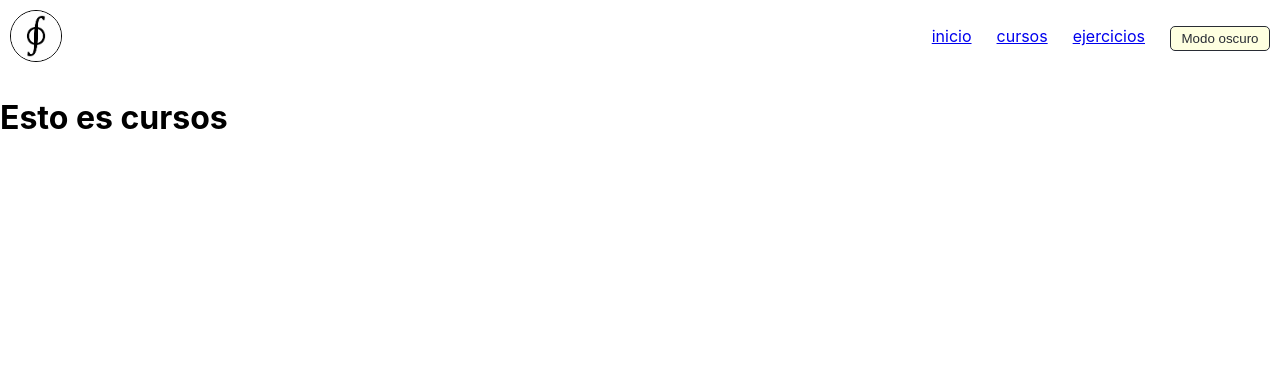
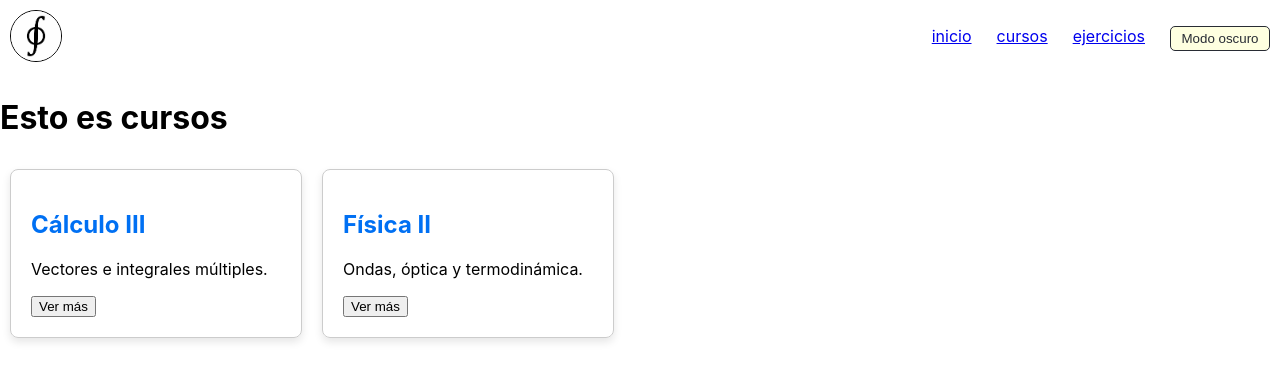
Before and after one commit to Nico-rgb255/Web-Honors, a React (Create React App) app: page /cursos in a window 1280 px wide. Shown: the top 380 px of the page. Built offline with nearby package versions, Linux system fonts and the light colour scheme.

Commit message:
por favor

```diff
--- /dev/null
+++ b/src/components/CardCurso.js
@@ -0,0 +1,24 @@
+import React from 'react';
+
+function CardCurso({ nombre, descripcion }) {
+    const cardStyle = {
+        border: '1px solid #ccc',
+        borderRadius: '8px',
+        padding: '20px',
+        width: '250px',
+        margin: '10px',
+        boxShadow: '0 4px 8px rgba(0,0,0,0.1)',
+        display: 'inline-block',
+        verticalAlign: 'top'
+    };
+
+    return (
+        <div style={cardStyle}>
+            <h2 style={{ color: '#0070f3' }}>{nombre}</h2>
+            <p>{descripcion}</p>
+            <button>Ver más</button>
+        </div>
+    );
+}
+
+export default CardCurso;
--- a/src/pages/Cursos.js
+++ b/src/pages/Cursos.js
@@ -2,14 +2,27 @@ import React from "react";
 import Header from "../components/Header";
 import GetLocalStorage from "../LocalStorage/Get";
 import { useState } from "react";
+import CardCurso from "../components/CardCurso"; // <-- IMPORTANTE: Traes el molde
 
-function Cursos(){
-    const [actual_state, setActivado] =useState(GetLocalStorage());
+function Cursos() {
+    const [actual_state, setActivado] = useState(GetLocalStorage());
 
-    return(
+    return (
         <>
-        <Header update = {setActivado} state = {actual_state}/>
-        <h1>Esto es cursos</h1>
+            <Header update={setActivado} state={actual_state}/>
+            <h1>Esto es cursos</h1>
+
+            {/* Aquí usas el componente y le pasas la info por props */}
+            <div className="contenedor-cursos">
+                <CardCurso
+                    nombre="Cálculo III"
+                    descripcion="Vectores e integrales múltiples."
+                />
+                <CardCurso
+                    nombre="Física II"
+                    descripcion="Ondas, óptica y termodinámica."
+                />
+            </div>
         </>
     );
 }
```
